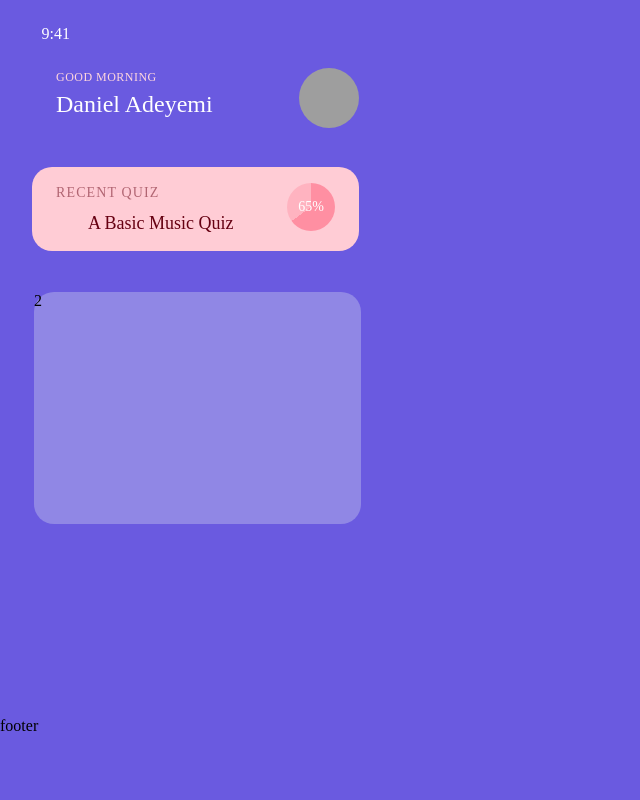
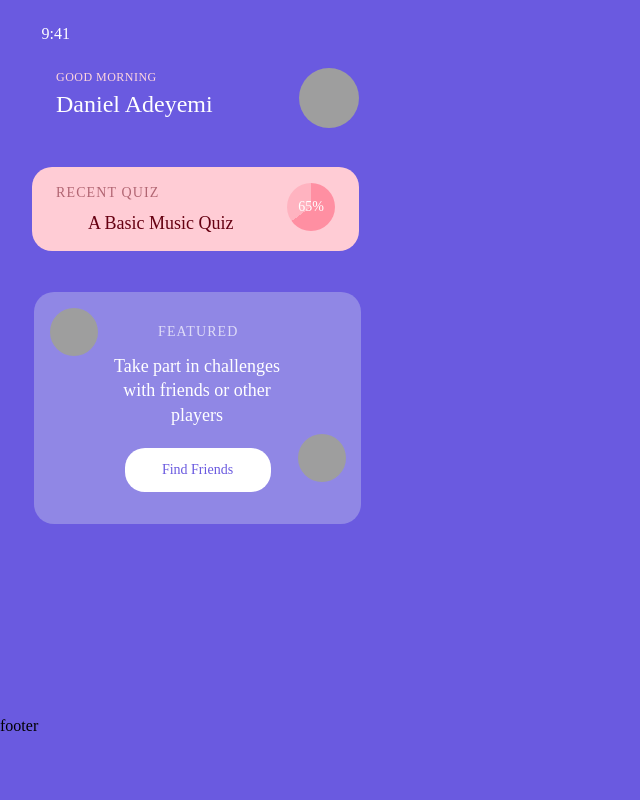
Before and after one commit to DanielAdeyemi/layouts_practice, a plain HTML site: page index.html in a window 1280 px wide. Shown: the whole page, without its empty margins (0-640 px from the left). Drawn offline with Linux system fonts and the light colour scheme; grey boxes are pictures that could not be loaded.

Commit message:
finish main part of card 2

```diff
--- a/index.html
+++ b/index.html
@@ -29,7 +29,19 @@
       <div class="pie">65%</div>
     </div>
     <div class="card-two">
-      2
+      <div class="top-featured">
+        <img src="https://picsum.photos/48" alt="">
+        <p>
+          featured
+        </p>
+      </div>
+      <div class="mid-featured">
+        Take part in challenges with friends or other players
+      </div>
+      <div class="btm-featured">
+        <button>Find Friends</button>
+        <img src="https://picsum.photos/48" alt="">
+      </div>
     </div>
   </section>
   <footer>
--- a/styles/_home.scss
+++ b/styles/_home.scss
@@ -137,6 +137,69 @@
 			top: 240px;
 			background: $dull-lavender;
 			border-radius: 20px;
+			display: flex;
+			flex-direction: column;
+			justify-content: space-between;
+			.top-featured {
+				padding: 16px;
+				display: flex;
+				p {
+					position: absolute;
+					left: 124px;
+					font-family: Rubik;
+					font-style: normal;
+					font-weight: 500;
+					font-size: 14px;
+					line-height: 140%;
+					/* identical to box height, or 20px */
+
+					display: flex;
+					align-items: center;
+					letter-spacing: 0.08em;
+
+					/* Neutral / White */
+
+					color: #ffffff;
+
+					opacity: 0.7;
+					text-transform: uppercase;
+				}
+			}
+
+			.mid-featured {
+				position: absolute;
+				width: 200px;
+				height: 72px;
+				left: 63px;
+				top: 62px;
+				font-family: Rubik;
+				font-style: normal;
+				font-weight: 500;
+				font-size: 18px;
+				line-height: 135%;
+				text-align: center;
+				color: #ffffff;
+			}
+
+			.btm-featured {
+				margin-bottom: 32px;
+				display: flex;
+				justify-content: center;
+				button {
+					@include btn-small;
+					padding: 12px 16px;
+					width: 146px;
+				}
+				img {
+					position: absolute;
+					right: 15px;
+					bottom: 42px;
+				}
+			}
+
+			img {
+				border-radius: 50%;
+			}
 		}
 	}
 
--- a/styles/fonts.scss
+++ b/styles/fonts.scss
@@ -2,5 +2,5 @@
 @font-face {
 	font-family: "Rubik";
 	src: local("Rubik"), local("Rubik"),
-		url("../fonts/Rubik-Black.ttf") format("ttf");
+		url("../fonts/Rubik-Black.ttf") format("truetype");
 }
--- a/styles/styles.scss
+++ b/styles/styles.scss
@@ -4,7 +4,3 @@
 body {
 	background-color: $royal-blue;
 }
-
-button {
-	@include btn-small;
-}
```
Also changed, not shown: styles/fonts.css, styles/fonts.min.css, styles/styles.css, styles/styles.min.css, 2 other files.
